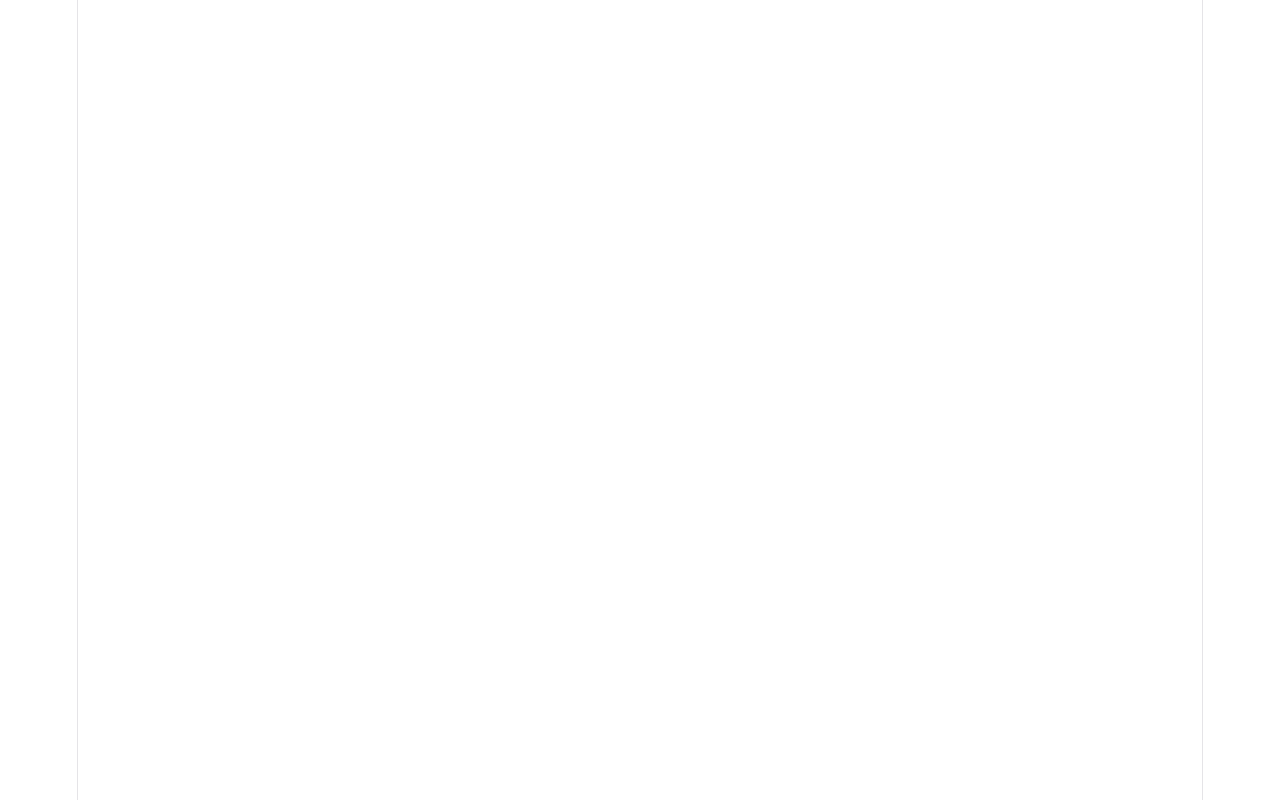
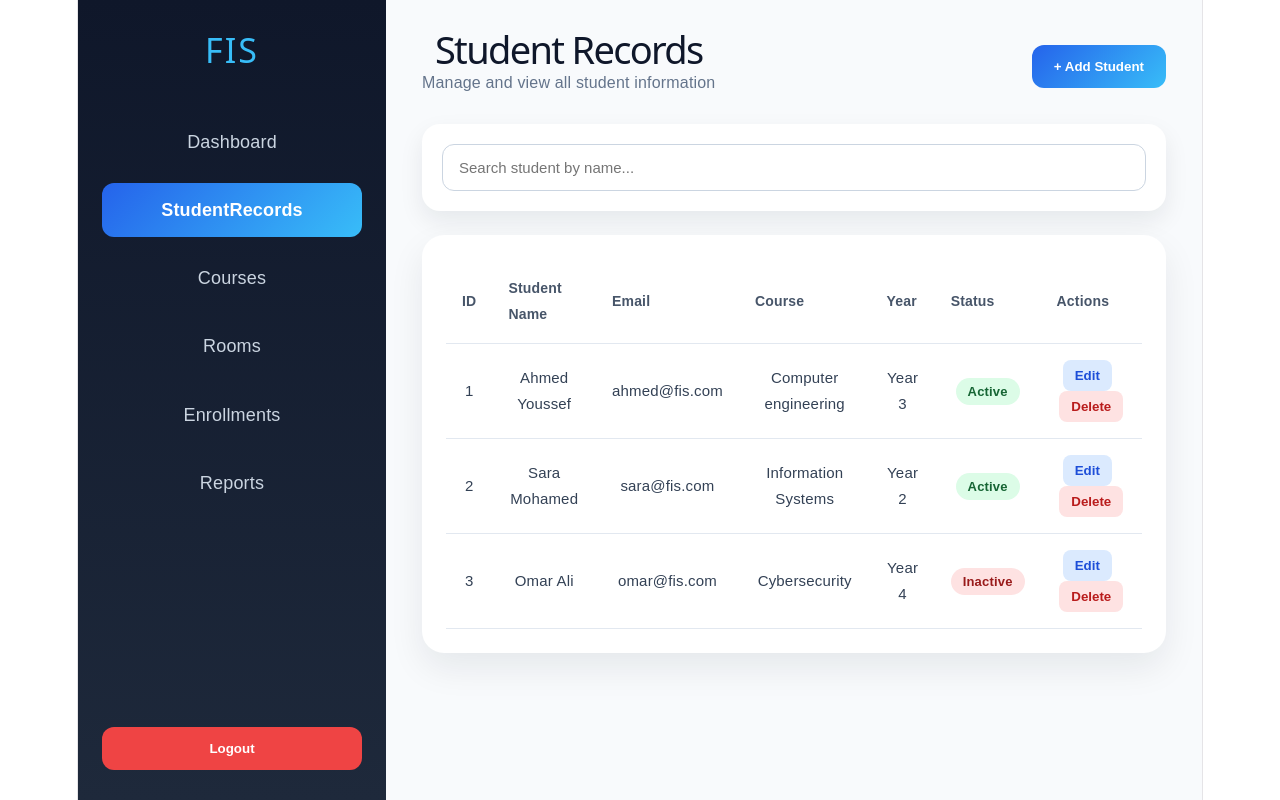
Before and after one commit to Lua-Code/Agile-Project, a React app in the folder frontend/: page /StudentRecords in a window 1280 px wide. Before the commit this address had no page. Built offline with nearby package versions, Linux system fonts and the light colour scheme; the HTML template or start-up script is replaced by a standard one.

Commit message:
StudentRecords page

```diff
--- a/frontend/src/App.jsx
+++ b/frontend/src/App.jsx
@@ -1,13 +1,14 @@
 import { BrowserRouter, Routes, Route } from "react-router-dom";
 import Login from "./Pages/Login";
 import Dashboard from "./Pages/Dashboard";
-
+import StudentRecords from "./Pages/StudentRecords";
 function App() {
   return (
     <BrowserRouter>
       <Routes>
         <Route path="/" element={<Login />} />
         <Route path="/dashboard" element={<Dashboard />} />
+        <Route path="/StudentRecords" element={<StudentRecords />} />
       </Routes>
     </BrowserRouter>
   );
--- a/frontend/src/Pages/StudentRecords.jsx
+++ b/frontend/src/Pages/StudentRecords.jsx
@@ -0,0 +1,290 @@
+import { useState } from "react";
+
+function StudentRecords() {
+  const [students, setStudents] = useState([
+    {
+      id: 1,
+      name: "Ahmed Youssef",
+      email: "ahmed@fis.com",
+      course: "Computer engineering",
+      year: "Year 3",
+      status: "Active",
+    },
+    {
+      id: 2,
+      name: "Sara Mohamed",
+      email: "sara@fis.com",
+      course: "Information Systems",
+      year: "Year 2",
+      status: "Active",
+    },
+    {
+      id: 3,
+      name: "Omar Ali",
+      email: "omar@fis.com",
+      course: "Cybersecurity",
+      year: "Year 4",
+      status: "Inactive",
+    },
+  ]);
+
+  const [search, setSearch] = useState("");
+
+  const filteredStudents = students.filter((student) =>
+    student.name.toLowerCase().includes(search.toLowerCase())
+  );
+
+  return (
+    <div style={styles.page}>
+      <aside style={styles.sidebar}>
+        <h2 style={styles.logo}>FIS</h2>
+
+        <nav style={styles.nav}>
+          <a style={styles.link} href="/dashboard">Dashboard</a>
+          <a style={styles.activeLink}>StudentRecords</a>
+          <a style={styles.link}>Courses</a>
+          <a style={styles.link}>Rooms</a>
+          <a style={styles.link}>Enrollments</a>
+          <a style={styles.link}>Reports</a>
+        </nav>
+
+        <button style={styles.logout}>Logout</button>
+      </aside>
+
+      <main style={styles.main}>
+        <header style={styles.header}>
+          <div>
+            <h1 style={styles.title}>Student Records</h1>
+            <p style={styles.subtitle}>Manage and view all student information</p>
+          </div>
+
+          <button style={styles.addButton}>+ Add Student</button>
+        </header>
+
+        <section style={styles.toolbar}>
+          <input
+            style={styles.search}
+            type="text"
+            placeholder="Search student by name..."
+            value={search}
+            onChange={(e) => setSearch(e.target.value)}
+          />
+        </section>
+
+        <section style={styles.tableCard}>
+          <table style={styles.table}>
+            <thead>
+              <tr>
+                <th style={styles.th}>ID</th>
+                <th style={styles.th}>Student Name</th>
+                <th style={styles.th}>Email</th>
+                <th style={styles.th}>Course</th>
+                <th style={styles.th}>Year</th>
+                <th style={styles.th}>Status</th>
+                <th style={styles.th}>Actions</th>
+              </tr>
+            </thead>
+
+            <tbody>
+              {filteredStudents.map((student) => (
+                <tr key={student.id}>
+                  <td style={styles.td}>{student.id}</td>
+                  <td style={styles.td}>{student.name}</td>
+                  <td style={styles.td}>{student.email}</td>
+                  <td style={styles.td}>{student.course}</td>
+                  <td style={styles.td}>{student.year}</td>
+                  <td style={styles.td}>
+                    <span
+                      style={{
+                        ...styles.status,
+                        background:
+                          student.status === "Active" ? "#dcfce7" : "#fee2e2",
+                        color:
+                          student.status === "Active" ? "#166534" : "#991b1b",
+                      }}
+                    >
+                      {student.status}
+                    </span>
+                  </td>
+                  <td style={styles.td}>
+                    <button style={styles.editButton}>Edit</button>
+                    <button style={styles.deleteButton}>Delete</button>
+                  </td>
+                </tr>
+              ))}
+            </tbody>
+          </table>
+        </section>
+      </main>
+    </div>
+  );
+}
+
+const styles = {
+  page: {
+    minHeight: "100vh",
+    display: "flex",
+    background: "#f8fafc",
+    fontFamily: "Arial, sans-serif",
+  },
+
+  sidebar: {
+    width: "260px",
+    background: "linear-gradient(180deg, #0f172a, #1e293b)",
+    color: "#ffffff",
+    padding: "30px 24px",
+    display: "flex",
+    flexDirection: "column",
+  },
+
+  logo: {
+    fontSize: "34px",
+    margin: "0 0 45px",
+    color: "#38bdf8",
+    letterSpacing: "2px",
+  },
+
+  nav: {
+    display: "flex",
+    flexDirection: "column",
+    gap: "14px",
+    flex: 1,
+  },
+
+  activeLink: {
+    padding: "14px 16px",
+    borderRadius: "12px",
+    background: "linear-gradient(135deg, #2563eb, #38bdf8)",
+    color: "#ffffff",
+    fontWeight: "700",
+    cursor: "pointer",
+  },
+
+  link: {
+    padding: "14px 16px",
+    borderRadius: "12px",
+    color: "#cbd5e1",
+    cursor: "pointer",
+    textDecoration: "none",
+  },
+
+  logout: {
+    padding: "14px",
+    borderRadius: "12px",
+    border: "none",
+    background: "#ef4444",
+    color: "#ffffff",
+    fontWeight: "700",
+    cursor: "pointer",
+  },
+
+  main: {
+    flex: 1,
+    padding: "36px",
+  },
+
+  header: {
+    display: "flex",
+    justifyContent: "space-between",
+    alignItems: "center",
+    marginBottom: "28px",
+  },
+
+  title: {
+    margin: 0,
+    fontSize: "38px",
+    color: "#0f172a",
+  },
+
+  subtitle: {
+    marginTop: "8px",
+    color: "#64748b",
+    fontSize: "16px",
+  },
+
+  addButton: {
+    padding: "14px 22px",
+    borderRadius: "12px",
+    border: "none",
+    background: "linear-gradient(135deg, #2563eb, #38bdf8)",
+    color: "#ffffff",
+    fontWeight: "700",
+    cursor: "pointer",
+  },
+
+  toolbar: {
+    background: "#ffffff",
+    padding: "20px",
+    borderRadius: "18px",
+    marginBottom: "24px",
+    boxShadow: "0 10px 25px rgba(15, 23, 42, 0.08)",
+  },
+
+  search: {
+    width: "100%",
+    padding: "14px 16px",
+    borderRadius: "12px",
+    border: "1px solid #cbd5e1",
+    fontSize: "15px",
+    outline: "none",
+    boxSizing: "border-box",
+  },
+
+  tableCard: {
+    background: "#ffffff",
+    borderRadius: "22px",
+    padding: "24px",
+    boxShadow: "0 15px 35px rgba(15, 23, 42, 0.08)",
+    overflowX: "auto",
+  },
+
+  table: {
+    width: "100%",
+    borderCollapse: "collapse",
+  },
+
+  th: {
+    textAlign: "left",
+    padding: "16px",
+    color: "#475569",
+    borderBottom: "1px solid #e2e8f0",
+    fontSize: "14px",
+  },
+
+  td: {
+    padding: "16px",
+    borderBottom: "1px solid #e2e8f0",
+    color: "#334155",
+    fontSize: "15px",
+  },
+
+  status: {
+    padding: "6px 12px",
+    borderRadius: "999px",
+    fontWeight: "700",
+    fontSize: "13px",
+  },
+
+  editButton: {
+    padding: "8px 12px",
+    borderRadius: "8px",
+    border: "none",
+    background: "#dbeafe",
+    color: "#1d4ed8",
+    fontWeight: "700",
+    cursor: "pointer",
+    marginRight: "8px",
+  },
+
+  deleteButton: {
+    padding: "8px 12px",
+    borderRadius: "8px",
+    border: "none",
+    background: "#fee2e2",
+    color: "#b91c1c",
+    fontWeight: "700",
+    cursor: "pointer",
+  },
+};
+
+export default StudentRecords;
```
